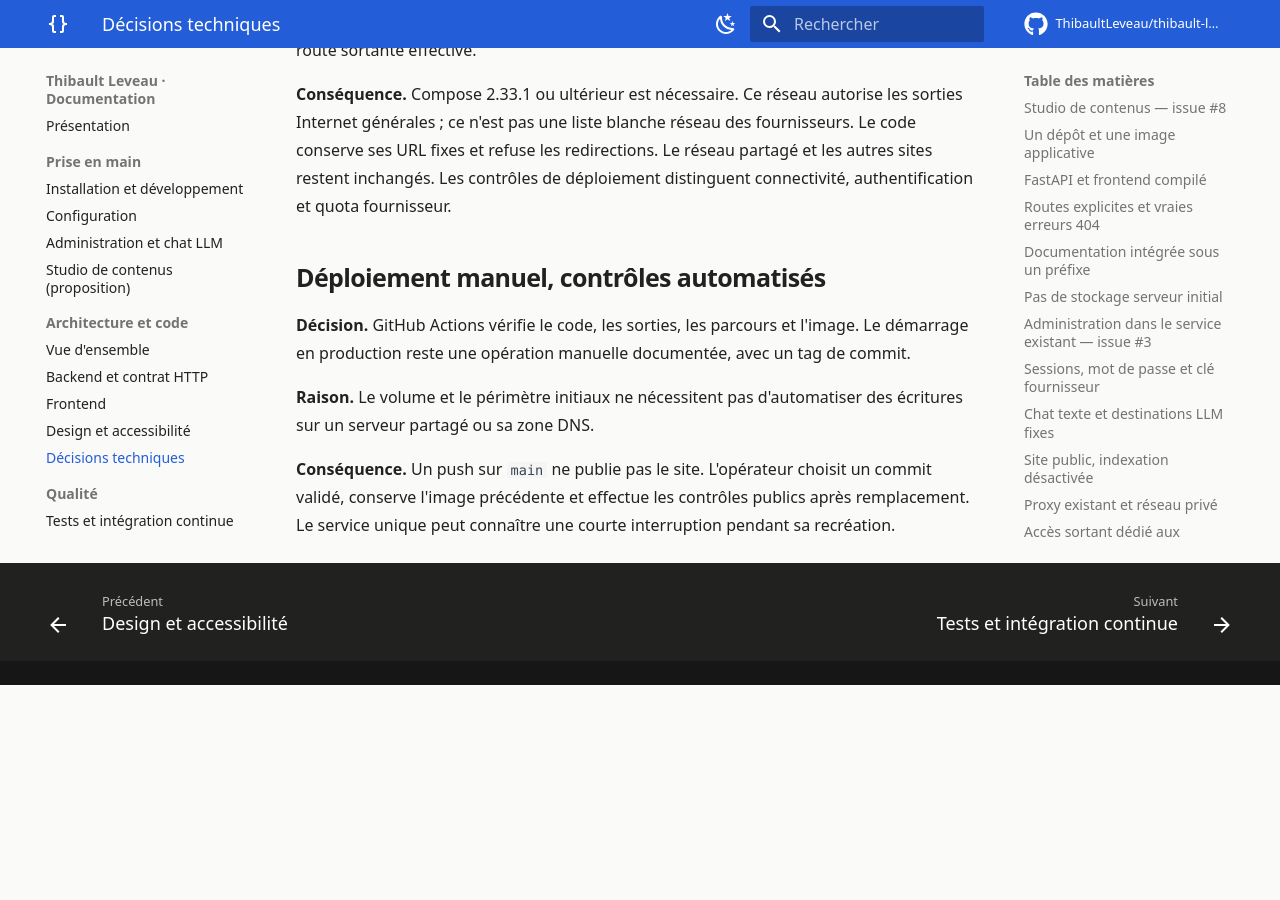
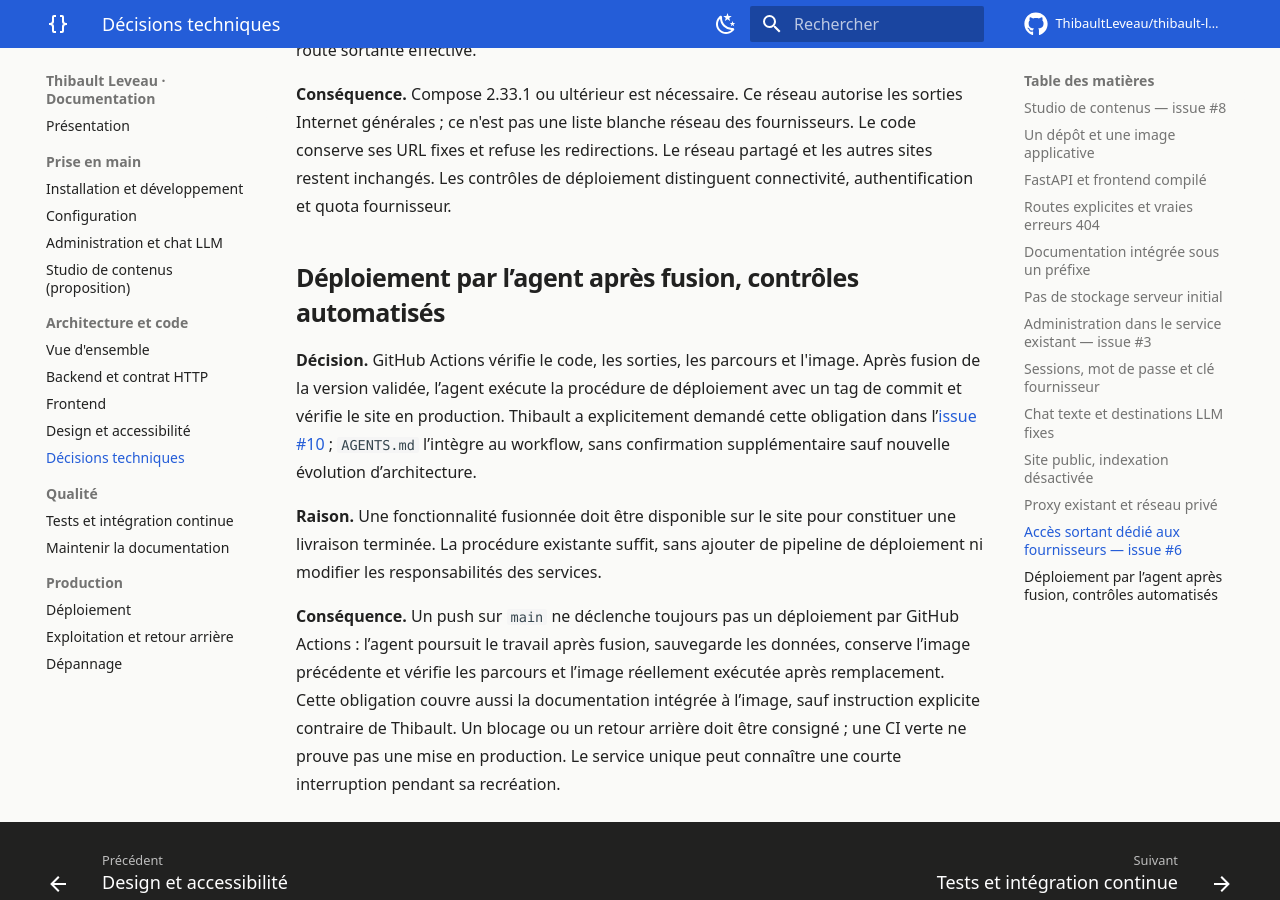
Before and after one commit to ThibaultLeveau/thibault-leveau.com, an MkDocs documentation site: the page built from docs/decisions.md, in a window 1280 px wide and 900 px high, scrolled down 4788 px. Built offline with MkDocs 1.6.1 and Material for MkDocs 9.7.7, drawn with Linux system fonts in a browser that asks for light colours; comment, search, counter and statistics services are not loaded; before the commit the page ends 5473 px from its top, so only the background shows below that.

Commit message:
docs: inclure le déploiement en production dans chaque livraison (#11)
Rend obligatoires le déploiement après fusion, ses contrôles et son compte rendu dans AGENTS.md et les guides.

Closes #10

```diff
--- a/docs/decisions.md
+++ b/docs/decisions.md
@@ -104,10 +104,10 @@ Cette page conserve les raisons des choix structurants. Une évolution qui chang
 
 **Conséquence.** Compose 2.33.1 ou ultérieur est nécessaire. Ce réseau autorise les sorties Internet générales ; ce n'est pas une liste blanche réseau des fournisseurs. Le code conserve ses URL fixes et refuse les redirections. Le réseau partagé et les autres sites restent inchangés. Les contrôles de déploiement distinguent connectivité, authentification et quota fournisseur.
 
-## Déploiement manuel, contrôles automatisés
+## Déploiement par l’agent après fusion, contrôles automatisés
 
-**Décision.** GitHub Actions vérifie le code, les sorties, les parcours et l'image. Le démarrage en production reste une opération manuelle documentée, avec un tag de commit.
+**Décision.** GitHub Actions vérifie le code, les sorties, les parcours et l'image. Après fusion de la version validée, l’agent exécute la procédure de déploiement avec un tag de commit et vérifie le site en production. Thibault a explicitement demandé cette obligation dans l’[issue #10](https://github.com/ThibaultLeveau/thibault-leveau.com/issues/10) ; `AGENTS.md` l’intègre au workflow, sans confirmation supplémentaire sauf nouvelle évolution d’architecture.
 
-**Raison.** Le volume et le périmètre initiaux ne nécessitent pas d'automatiser des écritures sur un serveur partagé ou sa zone DNS.
+**Raison.** Une fonctionnalité fusionnée doit être disponible sur le site pour constituer une livraison terminée. La procédure existante suffit, sans ajouter de pipeline de déploiement ni modifier les responsabilités des services.
 
-**Conséquence.** Un push sur `main` ne publie pas le site. L'opérateur choisit un commit validé, conserve l'image précédente et effectue les contrôles publics après remplacement. Le service unique peut connaître une courte interruption pendant sa recréation.
+**Conséquence.** Un push sur `main` ne déclenche toujours pas un déploiement par GitHub Actions : l’agent poursuit le travail après fusion, sauvegarde les données, conserve l’image précédente et vérifie les parcours et l’image réellement exécutée après remplacement. Cette obligation couvre aussi la documentation intégrée à l’image, sauf instruction explicite contraire de Thibault. Un blocage ou un retour arrière doit être consigné ; une CI verte ne prouve pas une mise en production. Le service unique peut connaître une courte interruption pendant sa recréation.
--- a/docs/deployment.md
+++ b/docs/deployment.md
@@ -1,4 +1,10 @@
 # Déploiement
+
+## Livraison obligatoire après fusion
+
+Selon `AGENTS.md`, l’agent poursuit chaque demande jusqu’au déploiement en production et à sa vérification, sauf instruction explicite contraire de Thibault. La fusion et le déploiement sont autorisés dès que les tests, la CI et la revue requis sont satisfaits ; aucune confirmation supplémentaire n’est nécessaire pour appliquer cette procédure dans l’architecture approuvée. Les changements documentaires intégrés à l’image sont également publiés.
+
+La CI contrôle la version mais ne lance pas le déploiement. L’agent déploie `main` validé depuis un arbre propre, sauvegarde les données selon le [guide d’exploitation](operations.md#sauvegardes-et-nettoyage), conserve l’image précédente, puis contrôle le site réellement servi. Le compte rendu dans l’issue et à Thibault indique commit, image, URL et résultats. Une clôture automatique de l’issue à la fusion ne dispense pas de cette dernière étape. Si le déploiement est bloqué ou annulé par un retour arrière, indiquer précisément l’état réel et la cause.
 
 ## Cible et prérequis
 
```
Also changed, not shown: AGENTS.md (+4 -2 lines), README.md (+1 -1 lines).
